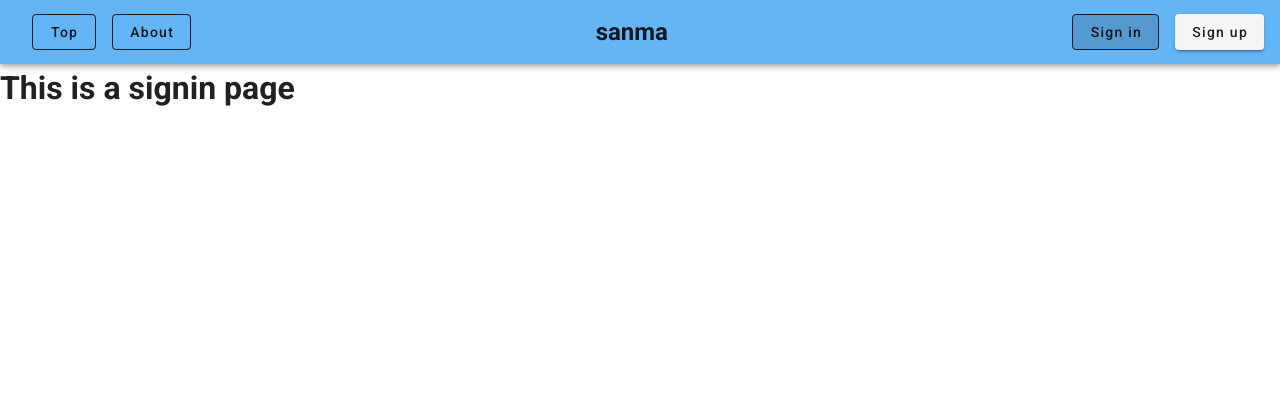
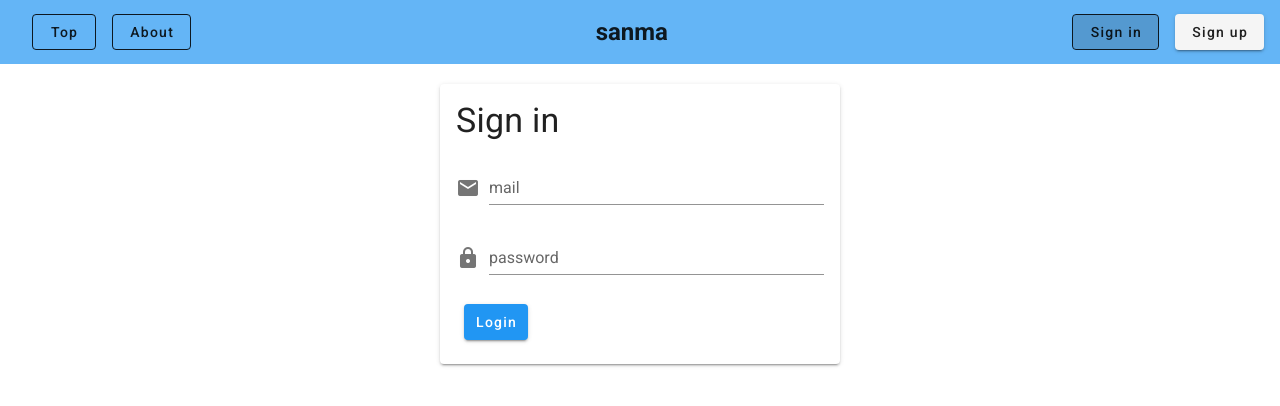
Before and after one commit to jigintern/sanma, a Vue app in the folder front/: page /signin in a window 1280 px wide. Shown: the top 406 px of the page. Built offline with nearby package versions, Linux system fonts and the light colour scheme.

Commit message:
sign in フォーム実装

```diff
--- a/front/src/views/Signin.vue
+++ b/front/src/views/Signin.vue
@@ -1,5 +1,20 @@
 <template>
-  <div class="signin">
-    <h1>This is a signin page</h1>
-  </div>
+  <v-app>
+    <v-card width="400px" class="mx-auto mt-5">
+      <v-card-title>
+        <h1 class="display-1">Sign in</h1>
+      </v-card-title>
+
+      <v-card-text>
+        <v-form>
+          <v-text-field prepend-icon="mdi-email" type="email" label="mail" />
+          <v-text-field prepend-icon="mdi-lock" type="password" label="password" />
+        </v-form>
+
+        <v-card-actions>
+          <v-btn class="info text-none">Login</v-btn>
+        </v-card-actions>
+      </v-card-text>
+    </v-card>
+  </v-app>
 </template>
```
